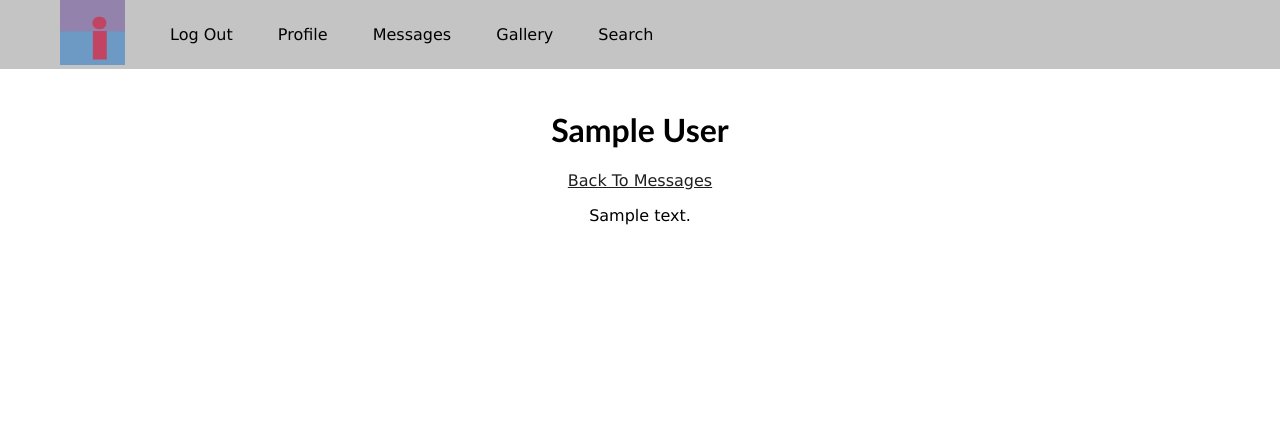
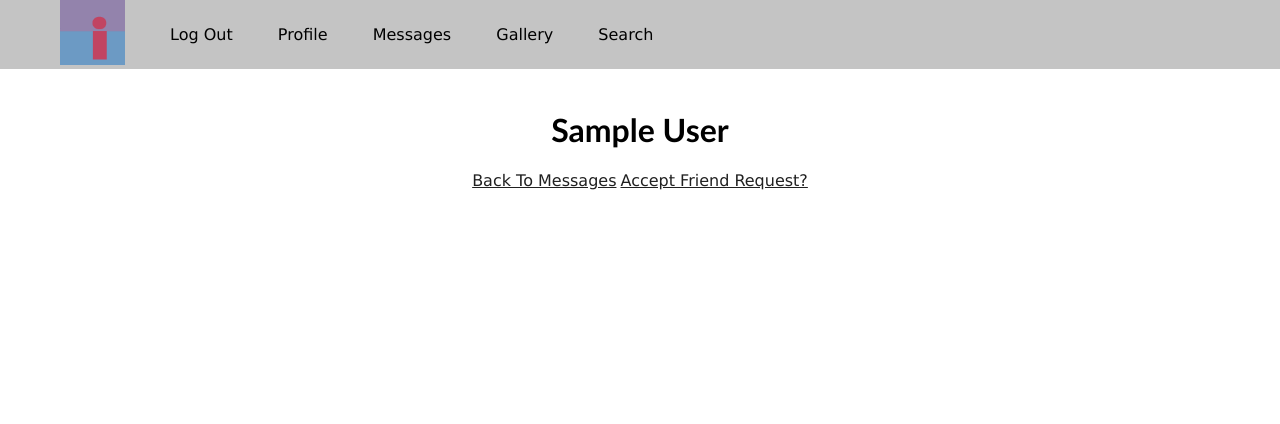
Before and after one commit to whcampbell/Impression, a Django app: page /users/message/1 in a window 1280 px wide. Shown: the top 424 px of the page. Run offline with Django 4.2, Linux system fonts and the light colour scheme; a user stored in the database is signed in; tables that the repository leaves empty hold one stand-in row (values such as "Sample post").

Commit message:
Friend Requests Functional  - message model "is request" field  - profile and message templates edited  - friend actions via urlconf -> views  - slight message test refactor

```diff
--- a/users/models.py
+++ b/users/models.py
@@ -34,6 +34,7 @@ class Message(models.Model) :
     title = models.CharField(max_length=64, default="New Message")
     body = models.TextField()
     read = models.BooleanField(default=False)
+    is_friend_request = models.BooleanField(default=False)
 
     class Meta:
         ordering = ['-time_sent']
--- a/users/templates/users/message_detail.html
+++ b/users/templates/users/message_detail.html
@@ -5,5 +5,12 @@
 
 {% block content %}
     <a href="{% url 'users:messages' username=username %}">Back To Messages</a>
-    {{ message.body|linebreaks }}
+
+    {% if message.is_friend_request %}
+        <a href="{% url 'users:make_friends' sender=message.sender receiver=message.receiver %}">
+            Accept Friend Request?
+        </a>
+    {% else %}
+        {{ message.body|linebreaks }}
+    {% endif %}
 {% endblock content %}
--- a/users/tests.py
+++ b/users/tests.py
@@ -44,8 +44,8 @@ class MessageTestCase(TestCase) :
             receiver = testuser2,
         ).save()
 
-        self.assertTrue(testuser.sent_messages)
-        self.assertTrue(testuser2.received_messages)
+        self.assertTrue(testuser.sent_messages.all())
+        self.assertTrue(testuser2.received_messages.all())
 
 
 # Create your tests here.
--- a/users/urls.py
+++ b/users/urls.py
@@ -10,4 +10,6 @@ urlpatterns = [
     path('messages/<slug:username>', views.messages, name="messages"),
     path('compose_message', views.message_create, name='compose_message'),
     path('message/<int:id>', views.message_detail, name="message_detail"),
+    path('send-friends/<slug:receiver>', views.send_friends, name="send_friends"),
+    path('make-friends/<slug:sender>/<slug:receiver>', views.make_friends, name="make_friends"),
 ]
--- a/users/views.py
+++ b/users/views.py
@@ -17,6 +17,7 @@ def populate_recipient_choices(user) :
 
     return choice_list
 
+# Views
 class SignupView(CreateView) :
     form_class = UserRegistrationForm
     success_url = reverse_lazy("users:login")
@@ -52,7 +53,12 @@ def logout_view(request) :
 
 def profile(request, username) :
     user = CustomUser.objects.get(username=username)
-    return render(request, 'users/profile.html', {'this_pages_user':user})
+    are_friends = request.user.friends.all().contains(user)
+    context = {
+        'this_pages_user':user,
+        'are_friends':are_friends,
+    }
+    return render(request, 'users/profile.html', context)
 
 def messages(request, username) :
     # User verification
@@ -123,4 +129,25 @@ def message_create(request) :
 
     return render(request, 'users/message_compose.html', {'form':form})
 
+def make_friends(request, sender, receiver) :
+    friend_1 = CustomUser.objects.get(username=sender)
+    friend_2 = CustomUser.objects.get(username=receiver)
+
+    friend_1.friends.add(friend_2)
+
+    return HttpResponseRedirect(reverse('users:messages', args=[request.user.username]))
+
+def send_friends(request, receiver) :
+    new_friend = CustomUser.objects.get(username=receiver)
+
+    Message.objects.create(
+        title = "Friend Request From " + request.user.username,
+        body = "",
+        sender = request.user,
+        receiver = new_friend,
+        is_friend_request = True
+    ).save()
+
+    return HttpResponseRedirect(reverse('users:profile', args=[receiver]))
+
 # Create your views here.
```
Also changed, not shown: users/templates/users/profile.html (+11 -5 lines), users/migrations/0009_message_is_friend_request_alter_message_read.py (added).
